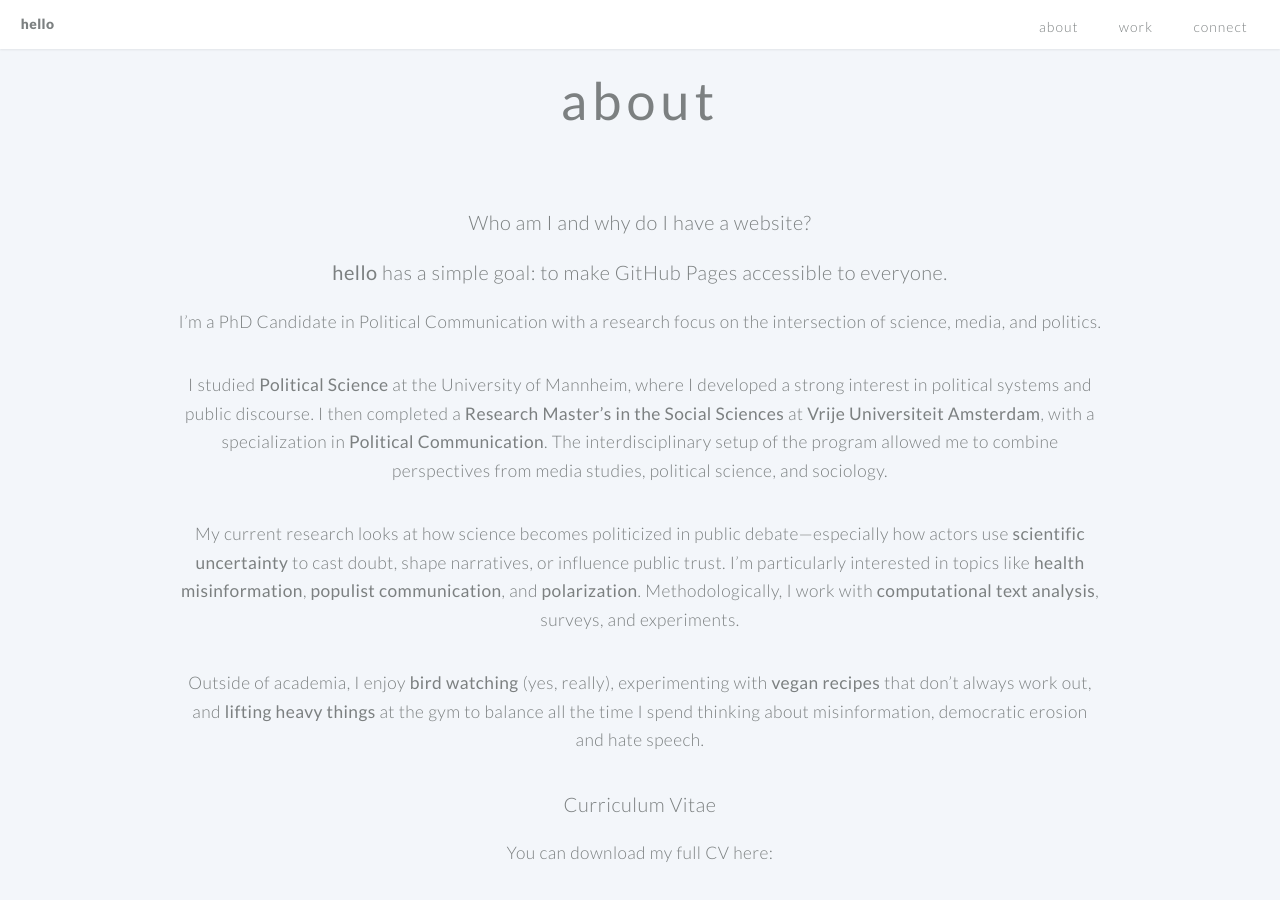
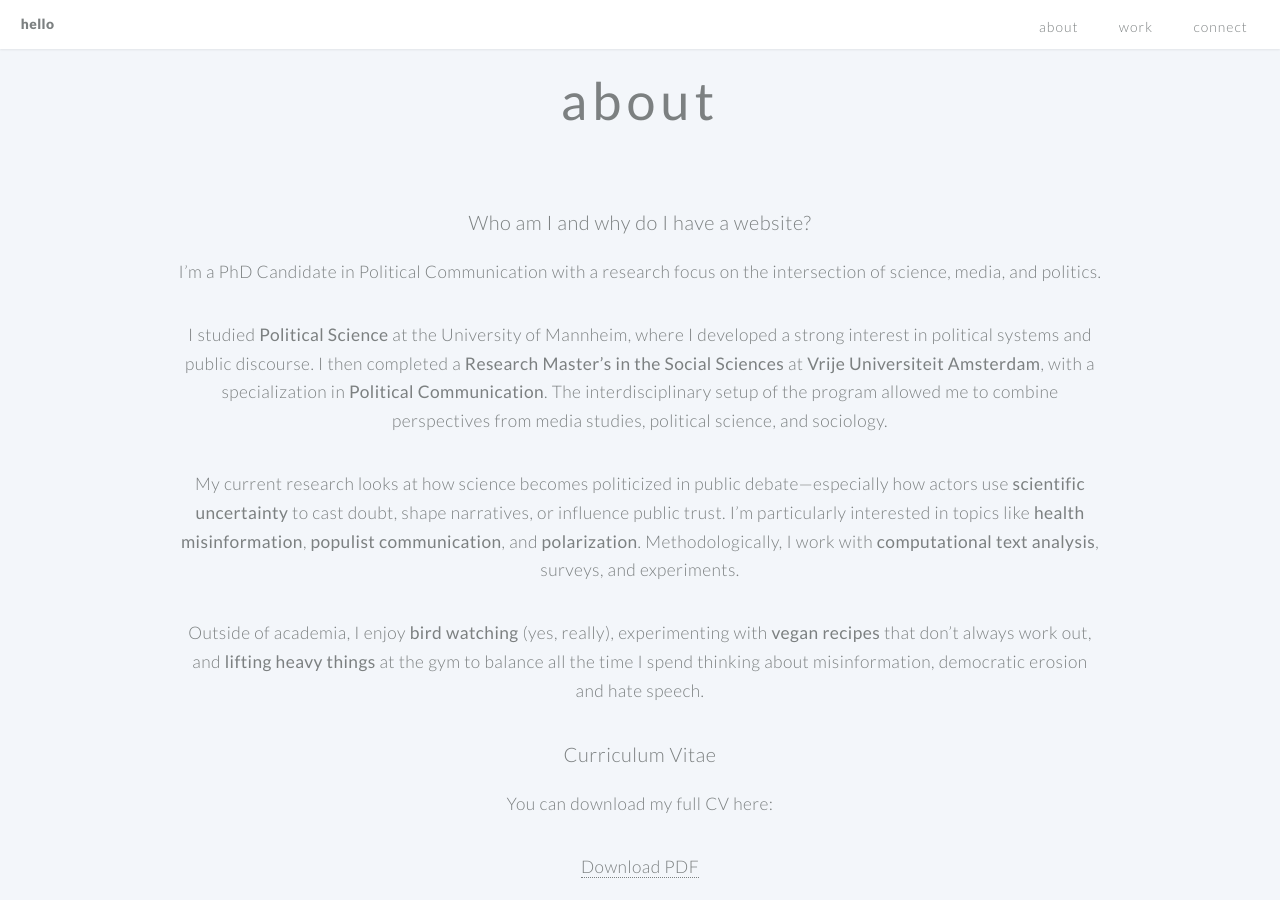
Before and after one commit to denisejroth/denisejroth.github.io, a Jekyll site: the page built from index.md, in a window 1280 px wide and 900 px high, scrolled down 661 px. Built offline with Jekyll 4.4.1, drawn with Linux system fonts in a browser that asks for light colours.

Commit message:
Update index.md

```diff
--- a/index.md
+++ b/index.md
@@ -44,8 +44,6 @@ cta_button_label: contact # the label on the button
 [//]: # (write a bit about yourself here)
 ### Who am I and why do I have a website?
 
-### **hello** has a simple goal: to make GitHub Pages accessible to everyone.
-
 I'm a PhD Candidate in Political Communication with a research focus on the intersection of science, media, and politics.
 
 I studied **Political Science** at the University of Mannheim, where I developed a strong interest in political systems and public discourse. I then completed a **Research Master's in the Social Sciences** at **Vrije Universiteit Amsterdam**, with a specialization in **Political Communication**. The interdisciplinary setup of the program allowed me to combine perspectives from media studies, political science, and sociology.
```
